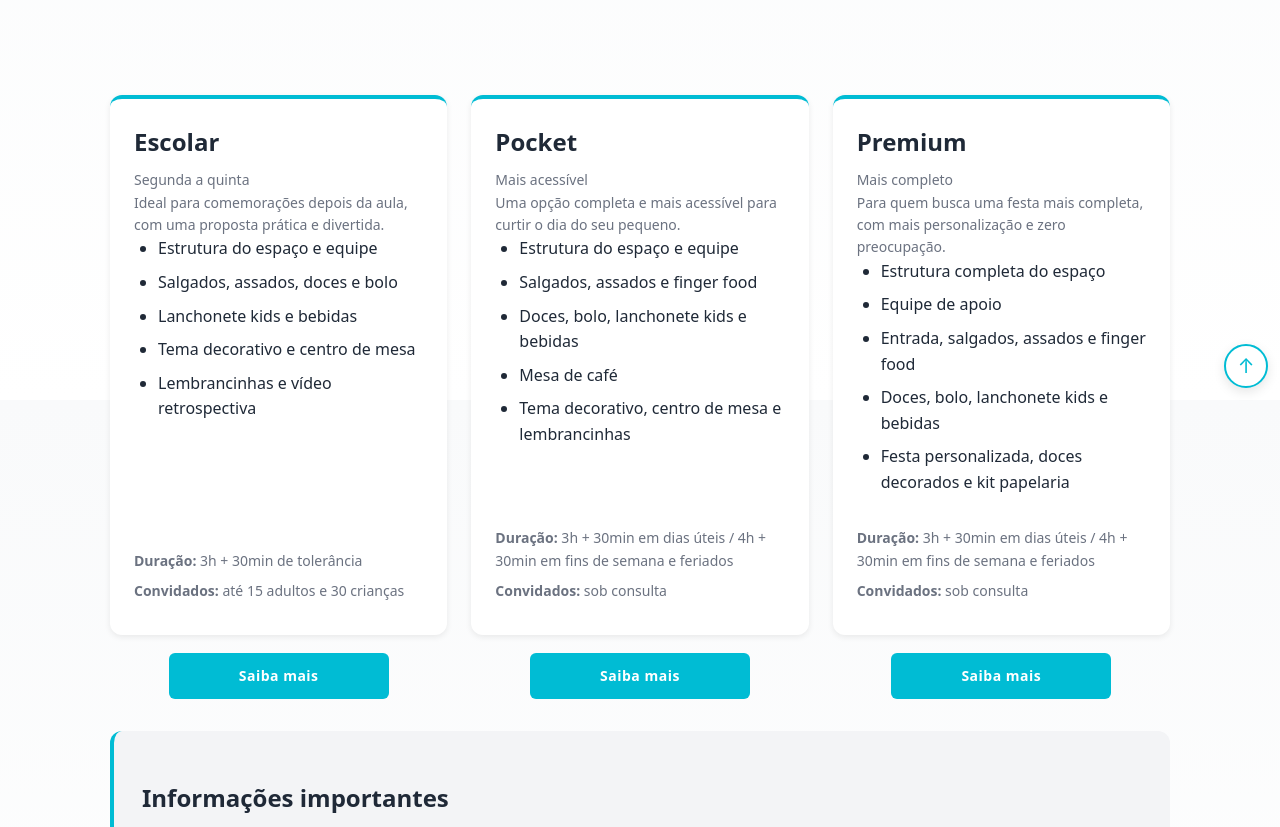
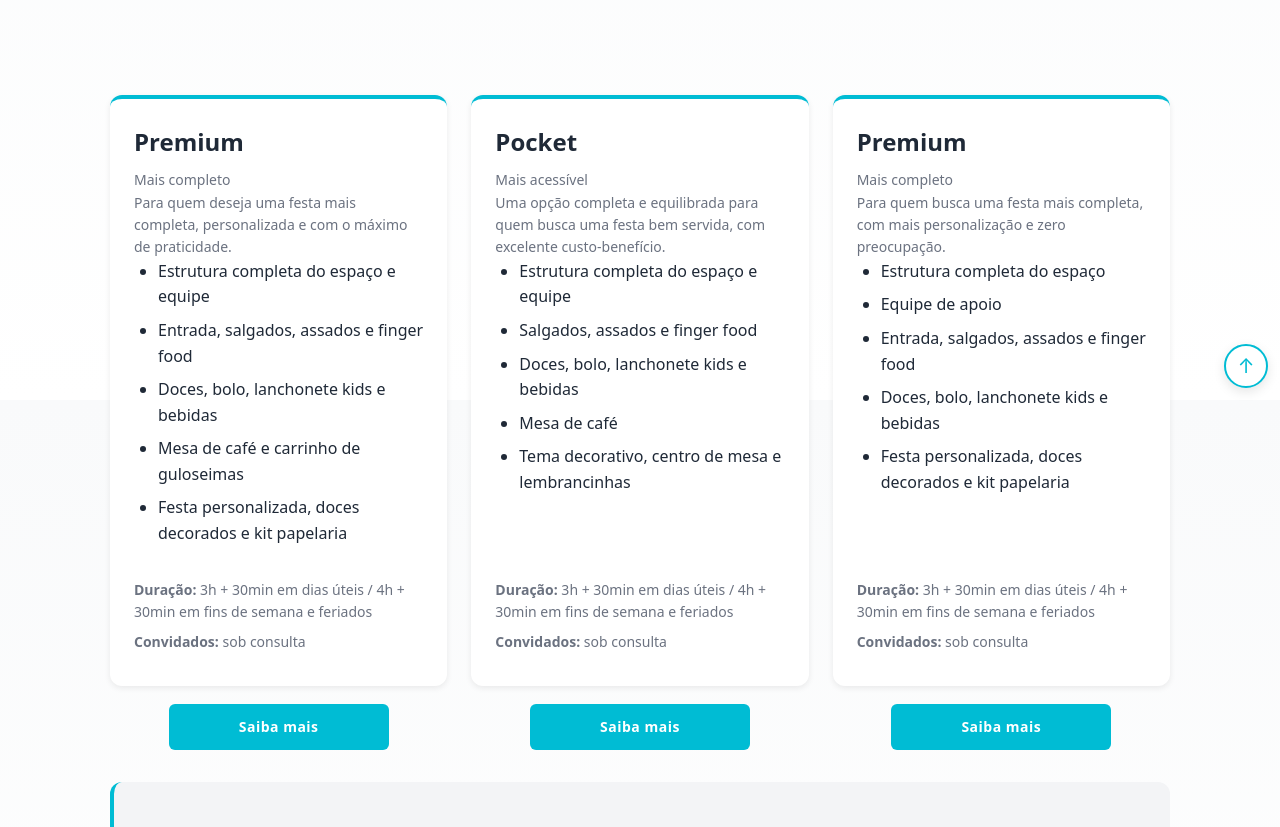
Before and after one commit to Nando-DevOps/31-meu, a plain HTML site: page pacotes.html in a window 1280 px wide. Shown: the part 400-1227 px from the top of the page. Drawn offline with Linux system fonts and the light colour scheme.

Commit message:
Update pacotes.html

```diff
--- a/pacotes.html
+++ b/pacotes.html
@@ -82,24 +82,24 @@
                     <!--Pacote Escolar-->
                     <article class="package-item">
                         <div class="card package-card">
-                            <h2>Escolar</h2>
-                            <p class="muted small">Segunda a quinta</p>
+                            <h2>Premium</h2>
+                            <p class="muted small">Mais completo</p>
                             <p>
-                                Ideal para comemorações depois da aula, com uma proposta
-                                prática e divertida.
+                                Para quem deseja uma festa mais completa, personalizada e com o máximo de praticidade.
                             </p>
 
                             <ul class="package-list">
-                                <li>Estrutura do espaço e equipe</li>
-                                <li>Salgados, assados, doces e bolo</li>
-                                <li>Lanchonete kids e bebidas</li>
-                                <li>Tema decorativo e centro de mesa</li>
-                                <li>Lembrancinhas e vídeo retrospectiva</li>
+                                <li>Estrutura completa do espaço e equipe</li>
+                                <li>Entrada, salgados, assados e finger food</li>
+                                <li>Doces, bolo, lanchonete kids e bebidas</li>
+                                <li>Mesa de café e carrinho de guloseimas</li>
+                                <li>Festa personalizada, doces decorados e kit papelaria</li>
                             </ul>
 
                             <div class="package-footer">
-                                <p><strong>Duração:</strong> 3h + 30min de tolerância</p>
-                                <p><strong>Convidados:</strong> até 15 adultos e 30 crianças</p>
+                                <p><strong>Duração:</strong> 3h + 30min em dias úteis / 4h + 30min em fins de semana e
+                                    feriados</p>
+                                <p><strong>Convidados:</strong> sob consulta</p>
                             </div>
                         </div>
 
@@ -111,15 +111,16 @@
                     <!--Pacote Pocket-->
                     <article class="package-item">
                         <div class="card package-card">
+
                             <h2>Pocket</h2>
                             <p class="muted small">Mais acessível</p>
                             <p>
-                                Uma opção completa e mais acessível para curtir o dia do seu
-                                pequeno.
+                                Uma opção completa e equilibrada para quem busca uma festa bem servida, com
+                                excelente custo-benefício.
                             </p>
 
                             <ul class="package-list">
-                                <li>Estrutura do espaço e equipe</li>
+                                <li>Estrutura completa do espaço e equipe</li>
                                 <li>Salgados, assados e finger food</li>
                                 <li>Doces, bolo, lanchonete kids e bebidas</li>
                                 <li>Mesa de café</li>
@@ -127,13 +128,12 @@
                             </ul>
 
                             <div class="package-footer">
-                                <p>
-                                    <strong>Duração:</strong> 3h + 30min em dias úteis / 4h +
-                                    30min em fins de semana e feriados
-                                </p>
+                                <p><strong>Duração:</strong> 3h + 30min em dias úteis / 4h + 30min em fins de semana
+                                    e feriados</p>
                                 <p><strong>Convidados:</strong> sob consulta</p>
                             </div>
                         </div>
+
 
                         <div class="package-action">
                             <a class="btn package-link" href="pacote-pocket.html">
@@ -173,10 +173,6 @@
                             <a class="btn package-link" href="pacote-premium.html">Saiba mais</a>
                         </div>
                     </article>
-
-
-
-
                 </div>
 
                 <aside class="side-note" style="margin-top: 32px">
```
